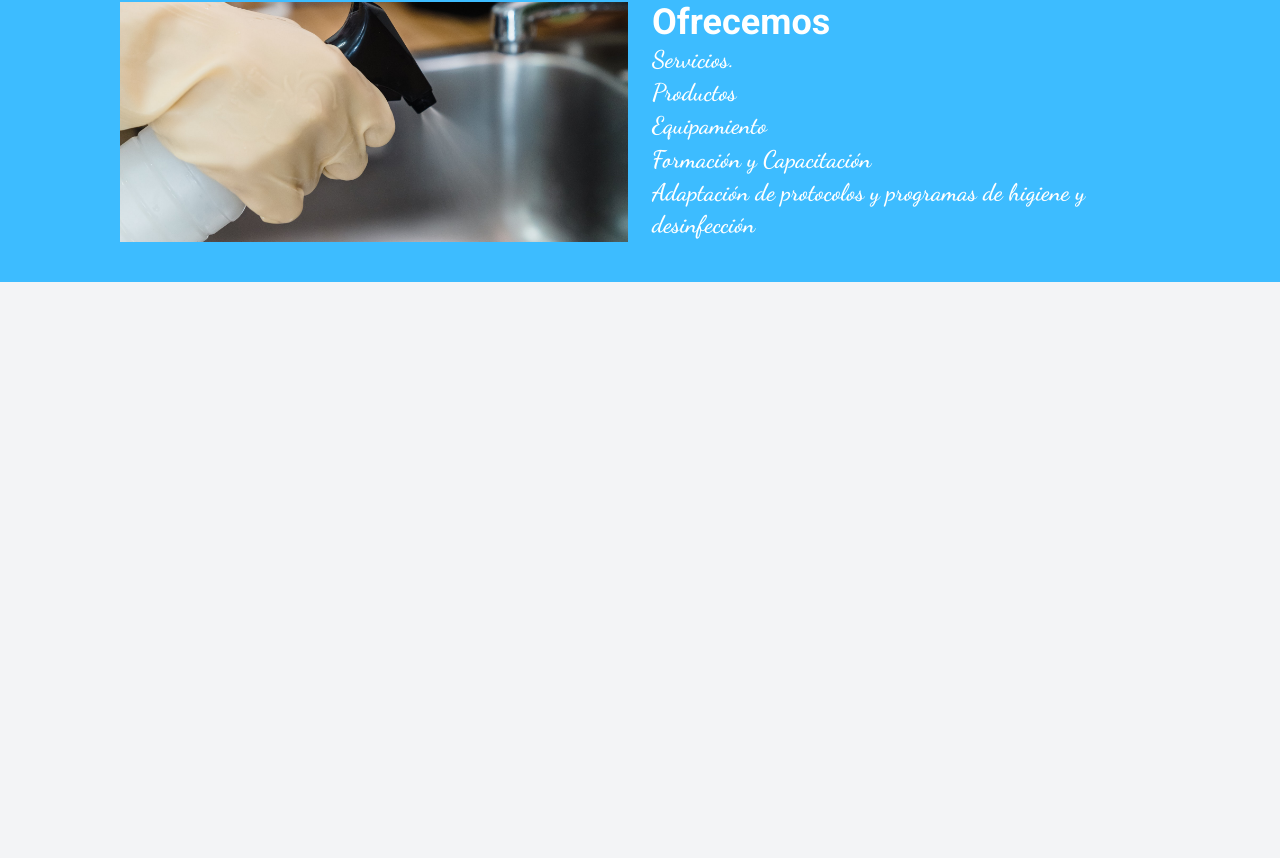
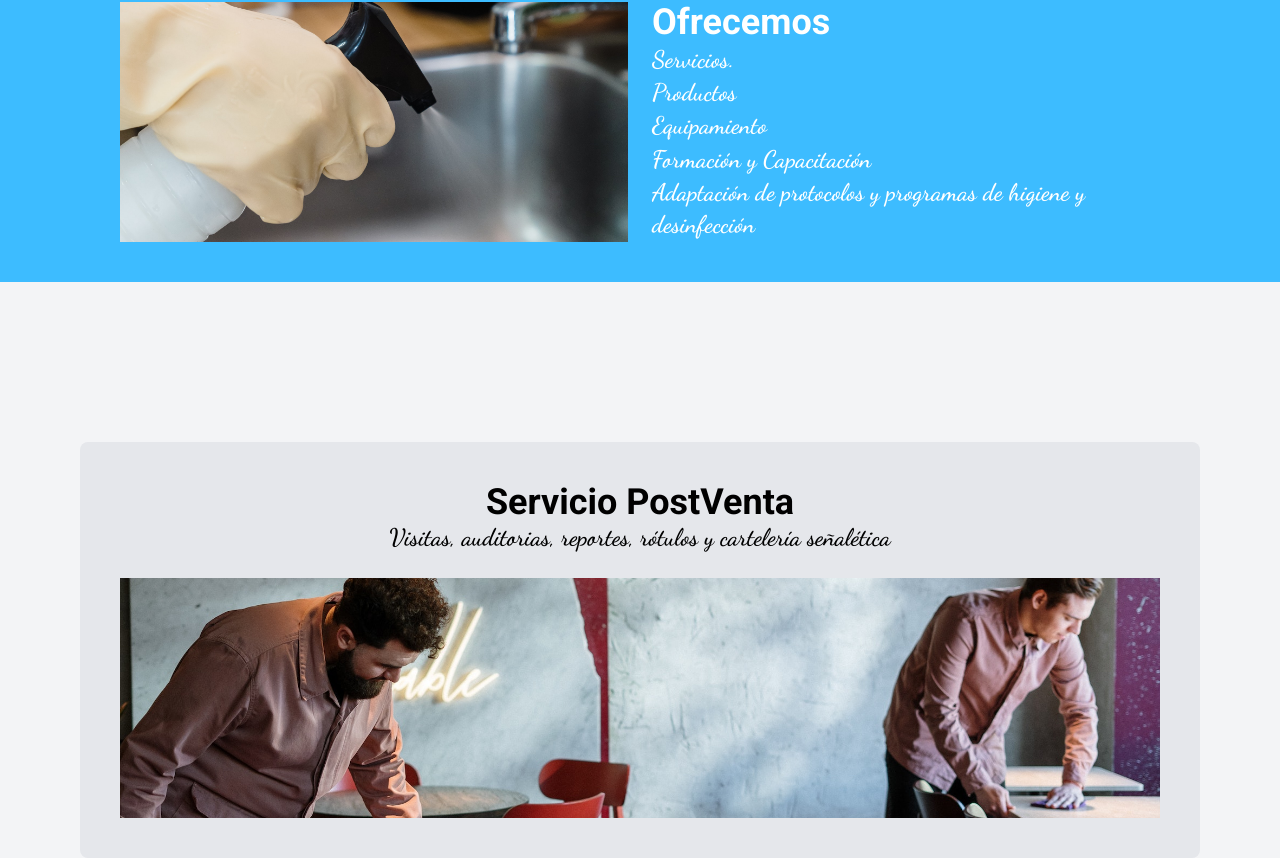
Before and after one commit to JaviAzua/veliz_web, a Next.js app: page / in a window 1280 px wide. Shown: the part 1313-2171 px from the top of the page. Before the commit the page ends 1595 px from the top, so only its background shows below. Built offline with nearby package versions, Linux system fonts and the light colour scheme.

Commit message:
added postvent tag

```diff
--- a/app/components/descriptions/Postvent.tsx
+++ b/app/components/descriptions/Postvent.tsx
@@ -1,9 +1,57 @@
-import React from "react";
+"use client";
+import { motion } from "framer-motion";
+import { Dancing_Script } from "next/font/google";
+import Image from "next/image";
 
 type Props = {};
 
+const dancing = Dancing_Script({
+  subsets: ["latin"],
+});
+
 function Postvent({}: Props) {
-  return <div>postvent</div>;
+  return (
+    <div className="p-10 bg-gray-200 rounded-lg flex flex-col gap-6 justify-center item-center">
+      <motion.div
+        initial={{
+          y: 100,
+          opacity: 0,
+        }}
+        viewport={{ once: true }}
+        whileInView={{
+          y: 0,
+          opacity: 1,
+        }}
+        className="text-black text-center md:flex-1"
+      >
+        <p className="text-4xl font-bold">Servicio PostVenta</p>
+        <p className={dancing.className}>
+          <span className="text-2xl font-semibold">
+            Visitas, auditorias, reportes, rótulos y cartelería señalética
+          </span>
+        </p>
+      </motion.div>
+      <motion.div
+        initial={{
+          y: 100,
+          opacity: 0,
+        }}
+        viewport={{ once: true }}
+        whileInView={{
+          y: 0,
+          opacity: 1,
+        }}
+        className="relative md:flex-1 min-h-[30vh] min-w-[80%] md:min-w-fit"
+      >
+        <Image
+          src={"/img/postventa.jpg"}
+          alt=""
+          fill
+          className="object-cover"
+        />
+      </motion.div>
+    </div>
+  );
 }
 
 export default Postvent;
--- a/app/components/descriptions/Services.tsx
+++ b/app/components/descriptions/Services.tsx
@@ -14,12 +14,12 @@ function Services({}: Props) {
     <div className="p-10 flex gap-6 justify-center item-center flex-wrap md:flex-nowrap">
       <motion.div
         initial={{
-          y: 100,
+          x: 100,
           opacity: 0,
         }}
         viewport={{ once: true }}
         whileInView={{
-          y: 0,
+          x: 0,
           opacity: 1,
         }}
         className="relative md:flex-1 min-h-[30vh] min-w-[80%] md:min-w-fit"
--- a/app/page.tsx
+++ b/app/page.tsx
@@ -1,6 +1,7 @@
 import Container from "./components/Container";
 import Logistics from "./components/descriptions/Logistics";
 import Services from "./components/descriptions/Services";
+import Postvent from "./components/descriptions/postvent";
 import HeroBanner from "./components/heroBanner/HeroBanner";
 
 export default function Home() {
@@ -20,6 +21,12 @@ export default function Home() {
           <Services />
         </Container>
       </section>
+      <div className="p-20" />
+      <section className="">
+        <Container>
+          <Postvent />
+        </Container>
+      </section>
     </>
   );
 }
```
Also changed, not shown: public/img/heroBanner.jpg (deleted), public/img/postventa.jpg (added).
